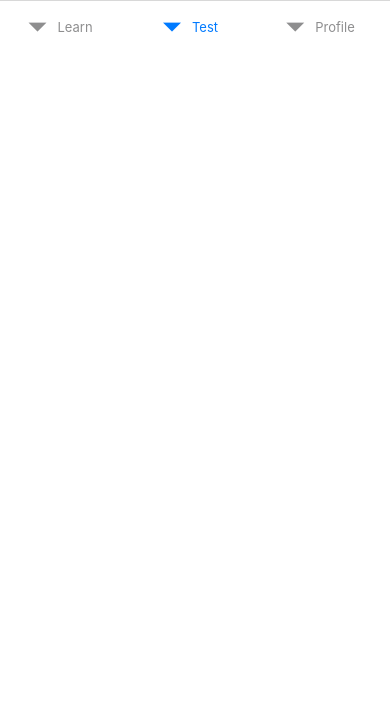
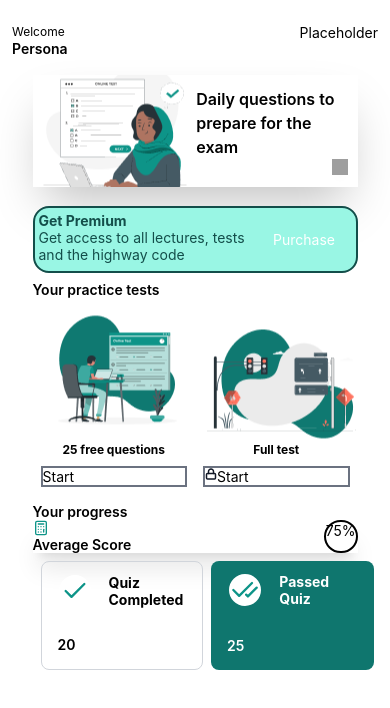
Before and after one commit to CelioJoaquimCumba/InaMova, a React Native app: screen / in a window 390 px wide. Shown: the top 708 px of the page. Built offline with nearby package versions, Linux system fonts and the light colour scheme; grey boxes are pictures that could not be loaded.

Commit message:
Test page done, new components added

```diff
--- a/App.tsx
+++ b/App.tsx
@@ -7,6 +7,7 @@ import React from 'react';
 import { Login } from './src/pages/login';
 import { Main } from './src/pages/main';
 import { NavigationContainer } from '@react-navigation/native';
+import { Test } from './src/pages/main/Test';
 
 
 NativeWindStyleSheet.setOutput({
@@ -22,7 +23,7 @@ export default function App() {
     <NavigationContainer>
       <SafeAreaView>
         <View className=" w-screen h-screen min-h-full flex pt-4">
-          <Main/>
+          <Test/>
         </View>
       </SafeAreaView>
     </NavigationContainer>
--- /dev/null
+++ b/src/components/atoms/index.ts
@@ -0,0 +1,5 @@
+import { Button } from "./Button";
+import { Input } from "./Input";
+import { Chip } from "./chip";
+
+export { Button, Input, Chip };
--- /dev/null
+++ b/src/components/molecules/acquire-premium.tsx
@@ -0,0 +1,24 @@
+import React from "react";
+import { Text, View } from "react-native";
+
+import { Button } from "../atoms/Button";
+
+export const AcquirePremium = () => {
+  return (
+    <View className="w-full flex flex-column items-center mt-2 h-auto ">
+      <View className="w-5/6 bg-primaryIM h-18 border-2 border-teal-900 bg-teal-200 rounded-2xl flex flex-row">
+        <View className="basis-4/6 m-1 mb-2 ">
+          <Text className="text-teal-900 font-bold">Get Premium</Text>
+          <Text className="text-teal-900 ">
+            Get access to all lectures, tests and the highway code
+          </Text>
+        </View>
+        <View className="basis-2/6 justify-center items-center  pr-3">
+          <Button className="rounded-lg">
+            <Text className="text-white">Purchase</Text>
+          </Button>
+        </View>
+      </View>
+    </View>
+  );
+};
--- /dev/null
+++ b/src/components/molecules/index.ts
@@ -0,0 +1,15 @@
+import { ChipsContainer } from "./chips-container";
+import { AcquirePremium } from "./acquire-premium";
+import { QuizElement } from "./quiz-element";
+import { TestExamContainer } from "./test-exam-container";
+import { TopBarContainer } from "./top-bar-container";
+import { TopLogoContainer } from "./top-logo-container";
+
+export {
+  AcquirePremium,
+  ChipsContainer,
+  QuizElement,
+  TestExamContainer,
+  TopBarContainer,
+  TopLogoContainer,
+};
--- /dev/null
+++ b/src/components/molecules/quiz-element.tsx
@@ -0,0 +1,35 @@
+import React from "react";
+import { Text } from "react-native";
+import { Image, View } from "react-native";
+
+interface QuizElementProps {
+  imgSrc: any;
+  title: string;
+  num: number;
+  secondaryTheme?: boolean;
+}
+export const QuizElement = ({
+  imgSrc,
+  title,
+  num,
+  secondaryTheme=false,
+}: QuizElementProps) => {
+  return (
+    <>
+      <View
+        className={!secondaryTheme? `basis-3/6  ml-2  flex flex-col  justify-between rounded-lg border-[1px] border-gray-300`:` rounded-lg basis-3/6 flex flex-col ml-2 justify-between bg-teal-700`}
+      >
+        <View className=" flex flex-row items-center justify-evenly py-3">
+        <Image
+          source={imgSrc}
+          className="w-8 h-8 rounded-full bg-white border-2 border-white"
+        />
+        <Text className={!secondaryTheme?`font-bold text-[14px] w-[76px]`:`font-bold text-[14px] w-[76px] text-white`}>{title}</Text>
+        </View>
+
+        <Text className={!secondaryTheme?`px-4 py-4 font-[600] `:`px-4 py-4 font-[600] text-white`}>{num}</Text>
+      </View>
+
+    </>
+  );
+};
--- /dev/null
+++ b/src/components/molecules/test-exam-container.tsx
@@ -0,0 +1,38 @@
+import React from "react";
+import { Image, ImageSourcePropType, Text, View } from "react-native";
+
+import { Button } from "../atoms/Button";
+
+interface TestExamProps {
+  imgSrc: any;
+  title: string;
+  btnTitle: string;
+  icon?: any;
+}
+
+export const TestExamContainer = ({
+  imgSrc,
+  title,
+  btnTitle,
+  icon = "",
+}: TestExamProps) => {
+  return (
+    <View className="basis-3/6 px-2  flex ">
+      <Image source={imgSrc} className="w-30 h-36" />
+      <Text className="text-center font-bold text-xs">{title}</Text>
+      <Button
+        className="border-2 border-gray-500 my-2 flex flex-row "
+        variant={"outline"}
+      >
+        {icon !== "" ? (
+          <>
+            <Image source={icon} className="w-3 h-3" />
+            <Text className="text-black ">{btnTitle}</Text>
+          </>
+        ) : (
+          <Text className="text-black ">{btnTitle}</Text>
+        )}
+      </Button>
+    </View>
+  );
+};
--- /dev/null
+++ b/src/components/molecules/top-bar-container.tsx
@@ -0,0 +1,20 @@
+import React from 'react'
+import { Text, View } from 'react-native'
+
+interface TopBarContainerProps{
+    username:string
+}
+export const TopBarContainer = ({username}:TopBarContainerProps) => {
+  return (
+    <View className="w-full flex flex-row justify-between px-3">
+        <View className="justify-between">
+          <Text className="text-xs text-">Welcome</Text>
+          <Text className='font-[600]'>{username}</Text>
+        </View>
+
+        <View>
+          <Text>Placeholder</Text>
+        </View>
+      </View>
+  )
+}
--- a/src/components/molecules/top-logo-container.tsx
+++ b/src/components/molecules/top-logo-container.tsx
@@ -2,7 +2,7 @@ import { icons } from "../../../constants";
 import React from "react";
 import { View, Image } from "react-native";
 
-const TopLogoContainer = (mainTheme: string) => {
+export const TopLogoContainer = (mainTheme: string) => {
   const defaultColor = "primary";
   return (
     <View className="w-full  h-1/6">
@@ -14,5 +14,3 @@ const TopLogoContainer = (mainTheme: string) => {
     </View>
   );
 };
-
-export default TopLogoContainer;
--- a/src/pages/login/index.tsx
+++ b/src/pages/login/index.tsx
@@ -1,8 +1,7 @@
 import { View, Text, Image, TextInput } from "react-native"
 import React from 'react'
 import { icons } from "../../../constants"
-import { Button } from "../../components/atoms/Button"
-import { Input } from "../../components/atoms/Input"
+import { Button,Input } from "../../components/atoms"
 
 export const Login = () => {
     return(
--- a/src/pages/main/Test.tsx
+++ b/src/pages/main/Test.tsx
@@ -1,8 +1,95 @@
-import { Text } from "react-native"
-import React from "react"
+import React from "react";
+import { Image, Text, View } from "react-native";
+
+import { images, icons } from "../../../constants";
+import { Button } from "../../components/atoms/Button";
+import {
+  AcquirePremium,
+  QuizElement,
+  TestExamContainer,
+  TopBarContainer,
+} from "../../components/molecules";
 
 export const Test = () => {
-    return(
-        <Text>Test</Text>
-    )
-}
+  return (
+    <View className="w-screen h-screen py-6">
+      {/* topBar */}
+      <TopBarContainer username="Persona"/>
+
+      {/* secondDiv */}
+      <View className="w-full flex flex-row items-center justify-center mt-2 h-1/6  ">
+        <View className="w-5/6 flex flex-row justify-center items-center shadow-2xl">
+          <View className="w-1/2 h-full ">
+            <Image source={images.GirlStudying} className="w-38 h-28" />
+          </View>
+          <View className="w-40  h-full flex flex-col-reverse">
+            <View className="flex flex-row-reverse mr-2 ">
+              <Button className="rounded-full shadow-xl " size={"icon"}>
+                <Image source={icons.arrowright} className="h-4 w-4" />
+                {/* <Text className="">Ola</Text> */}
+              </Button>
+            </View>
+            <Text className="text-left text-base font-[600]">
+              Daily questions to prepare for the exam
+            </Text>
+          </View>
+        </View>
+      </View>
+
+      {/* acquirePremium */}
+      <AcquirePremium />
+
+      <View className="w-full flex flex-column items-center mt-2 h-auto ">
+        <View className="w-5/6">
+          <Text className="font-[600]">Your practice tests</Text>
+        </View>
+        <View className="w-5/6 h-auto flex flex-row   ">
+          <TestExamContainer
+            imgSrc={images.onlineTest}
+            title="25 free questions"
+            btnTitle="Start"
+          />
+          <TestExamContainer
+            imgSrc={images.intersection}
+            title="Full test"
+            btnTitle="Start"
+            icon={icons.lock}
+          />
+        </View>
+      </View>
+      <View className="w-full flex flex-column items-center mt-2 h-auto ">
+        <View className="w-5/6">
+          <Text className="font-[600]">Your progress</Text>
+        </View>
+        <View className="w-5/6 h-auto flex flex-row justify-between shadow-xl">
+          <View className=" w-auto basis-1/2">
+            <Button variant={"ghost"} size={"icon"} className="w-full">
+              <Image source={icons.calculator} className="h-4 w-4" />
+              <Text className="font-[600]">Average Score</Text>
+            </Button>
+          </View>
+          <View className=" w-auto basis-1/2 flex flex-row-reverse">
+            <Button
+              variant={"ghost"}
+              size={"icon"}
+              className="border-2 border-black rounded-full"
+            >
+              <Text>75%</Text>
+            </Button>
+          </View>
+        </View>
+      </View>
+      <View className="w-full flex flex-column items-center mt-2 h-auto ">
+        <View className="w-5/6 h-auto flex flex-row justify-evenly">
+          <QuizElement imgSrc={icons.check} title="Quiz Completed" num={20} />
+          <QuizElement
+            imgSrc={icons.checkcheck}
+            title="Passed Quiz"
+            num={25}
+            secondaryTheme={true}
+          />
+        </View>
+      </View>
+    </View>
+  );
+};
--- a/src/pages/main/index.tsx
+++ b/src/pages/main/index.tsx
@@ -11,6 +11,7 @@ const Tab = createBottomTabNavigator()
 export const Main = () => {
     return(
         <View className="flex w-full h-full">
+            <Test/>
             <Tab.Navigator initialRouteName="Test">
                 <Tab.Screen name="Learn" component={Learn} />
                 <Tab.Screen name="Test" component={Test} />
```
